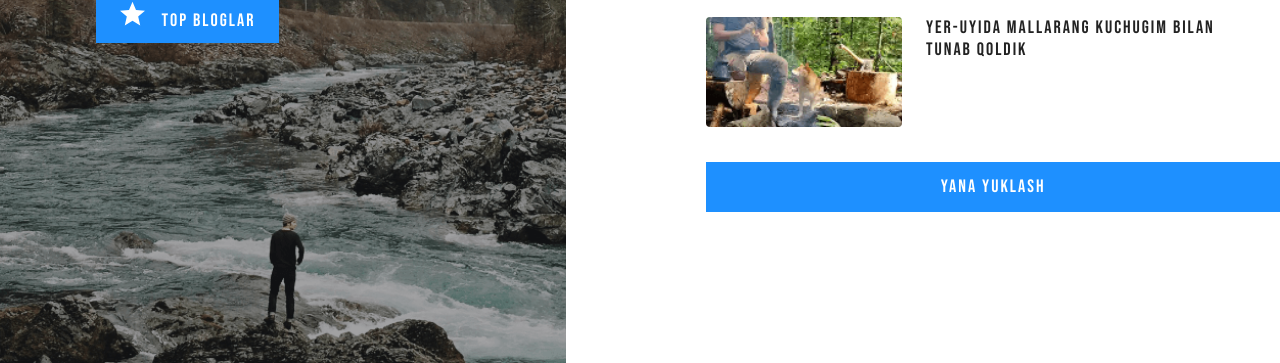
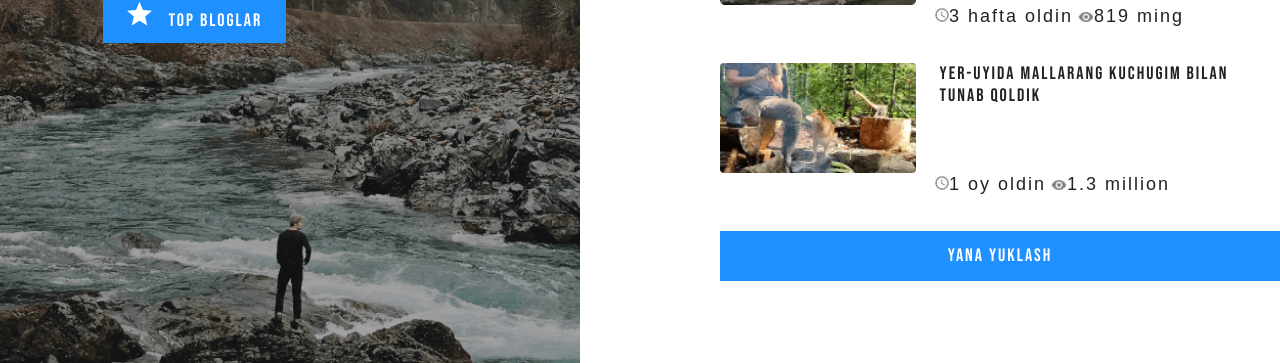
Before and after one commit to bunyodallabergenov/Articles, a plain HTML site: page index.html in a window 1280 px wide. Shown: the part 437-800 px from the top of the page. Drawn offline with Linux system fonts and the light colour scheme.

Commit message:
initial statistics

```diff
--- a/css/style.css
+++ b/css/style.css
@@ -140,3 +140,13 @@ body {
 .link-div {
   background-color: #1E90FF;
 }
+
+.info {
+  font-family: 'Roboto Condensend',sans-serif;
+  margin-top: 80px;
+}
+
+.info-one {
+  margin-left: 355px;
+
+}
--- a/index.html
+++ b/index.html
@@ -34,19 +34,25 @@
          <section class="news">
             <h1 class="news-title const">Eng so’nggi videolar</h1>
             <div class="news-card const">
-              <img class="new-card-img" src="images/article-poster-2.png" alt="">
+              <img class="new-card-img " src="images/article-poster-2.png" alt="">
               <a class="news-card-link" href="#">O’rmonda uchburchaksimon uy qurdik</a>
-                <span><img src="/images/data.jpg" alt="">1 hafta oldin</span>
             </div>
+            <span class="info-one info"><img src="/images/data.jpg" alt="">1 hafta oldin</span>
+            <span class="info-two info"><img src="/images/eyes.jpg" alt="">873 ming</span>
             <div class="news-card const">
               <img class="new-card-img" src="images/article-poster-3.png" alt="">
               <a class="news-card-link" href="#">Sibirliklarning qoldirib ketilgan uychalari</a>
             </div>
+            <span class="info-one info"><img src="/images/data.jpg" alt="">3 hafta oldin</span>
+            <span class="info-two info"><img src="/images/eyes.jpg" alt="">819 ming</span>
             <div class="news-card const">
               <img class="new-card-img" src="images/article-poster.png" alt="">
               <a class="news-card-link" href="#">Yer-uyida mallarang kuchugim bilan tunab qoldik</a>
             </div>
+            <span class="info-one info"><img src="/images/data.jpg" alt="">1 oy oldin</span>
+            <span class="info-two info"><img src="/images/eyes.jpg" alt="">1.3 million</span>
             <div class="link-div const"> <a class="again-download " href="#">Yana yuklash</a> </div>
+
          </section>
        </div>
      </main>
```
